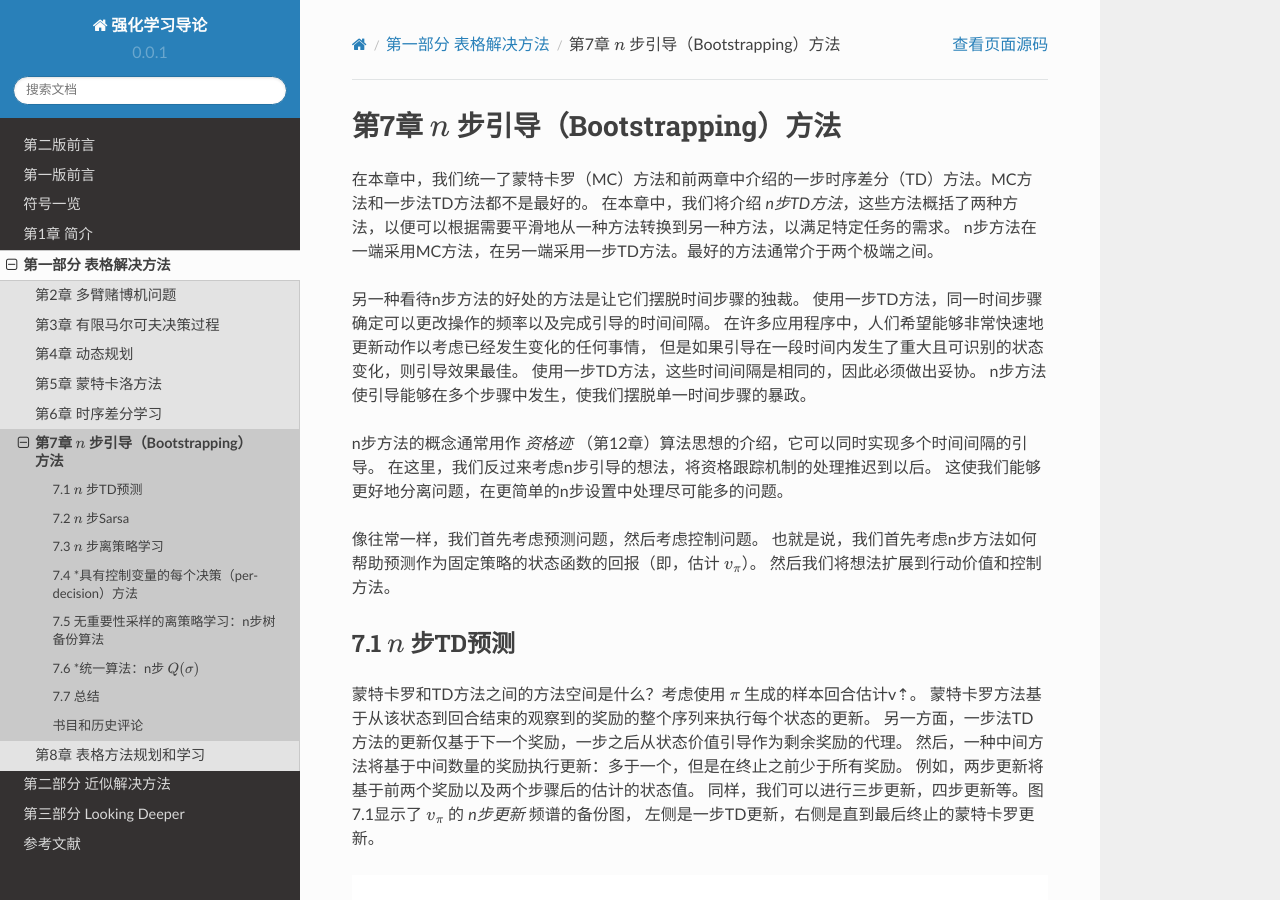
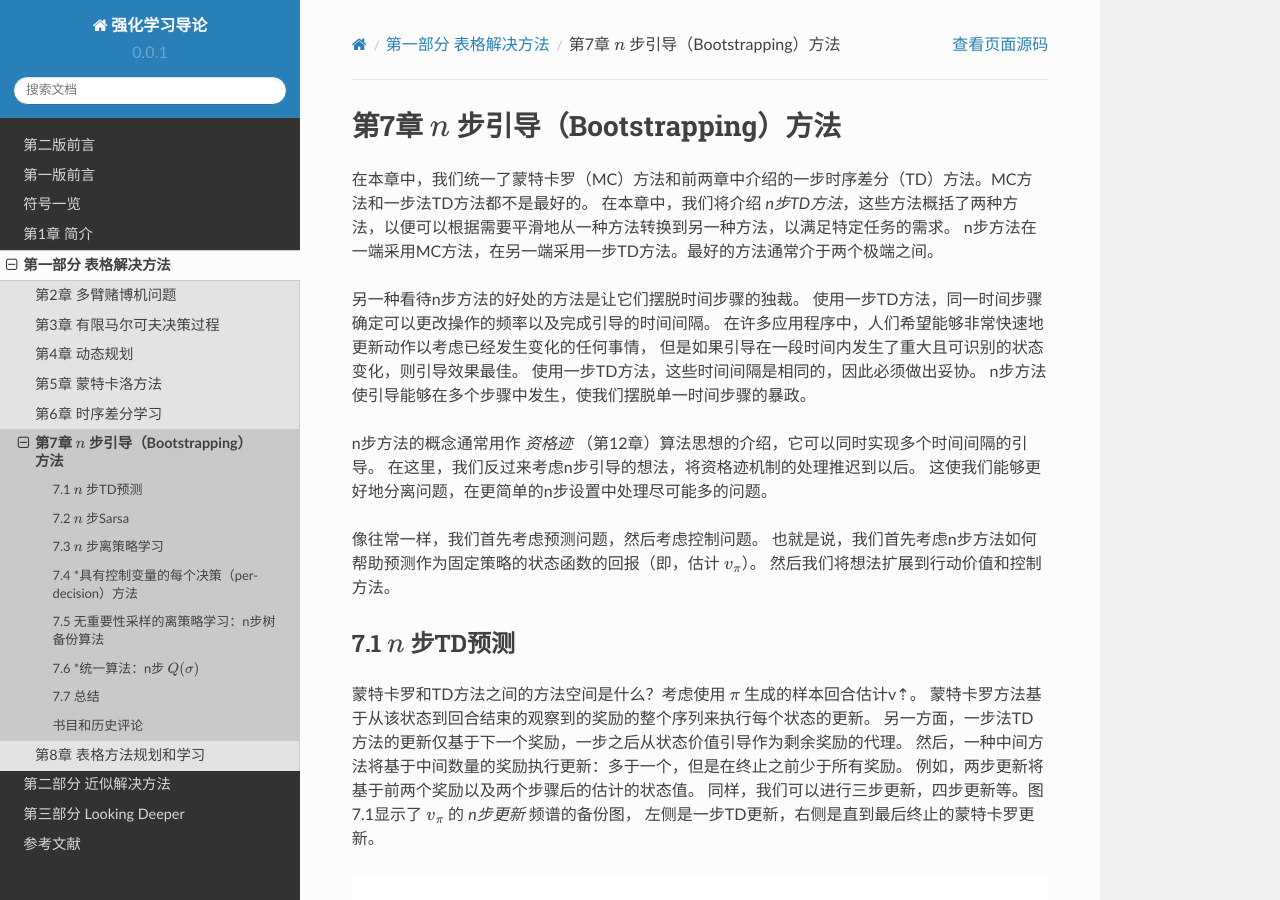
Before and after one commit to qiwihui/reinforcement-learning-an-introduction-chinese, a Sphinx documentation site: the page built from source/partI/chapter7/n_step_bootstrapping.rst, in a window 1280 px wide and 900 px high. Built offline with Sphinx 7.4.7 and the Read the Docs theme 2.0.0, drawn with Linux system fonts in a browser that asks for light colours.

Commit message:
fix: 修正资格迹

```diff
--- a/source/partI/chapter7/n_step_bootstrapping.rst
+++ b/source/partI/chapter7/n_step_bootstrapping.rst
@@ -13,7 +13,7 @@ n步方法在一端采用MC方法，在另一端采用一步TD方法。最好的
 n步方法使引导能够在多个步骤中发生，使我们摆脱单一时间步骤的暴政。
 
 n步方法的概念通常用作 *资格迹* （第12章）算法思想的介绍，它可以同时实现多个时间间隔的引导。
-在这里，我们反过来考虑n步引导的想法，将资格跟踪机制的处理推迟到以后。
+在这里，我们反过来考虑n步引导的想法，将资格迹机制的处理推迟到以后。
 这使我们能够更好地分离问题，在更简单的n步设置中处理尽可能多的问题。
 
 像往常一样，我们首先考虑预测问题，然后考虑控制问题。
```
